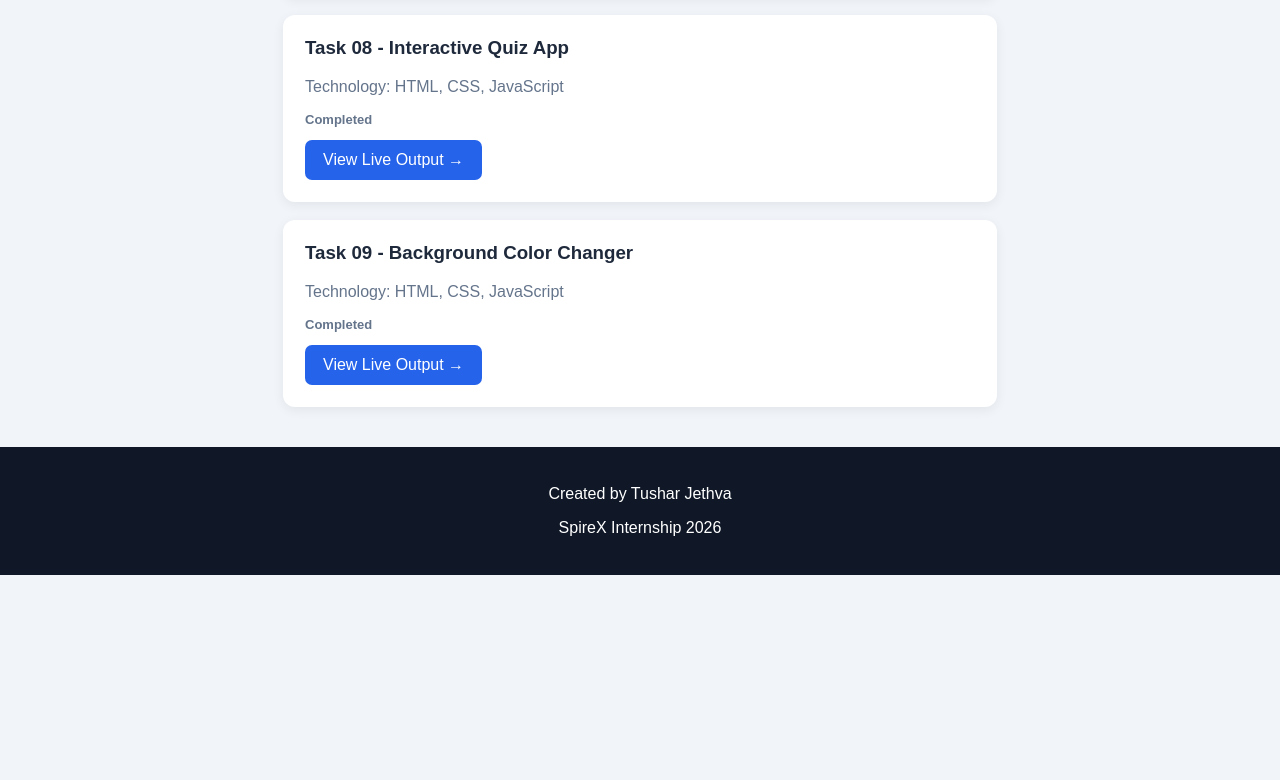
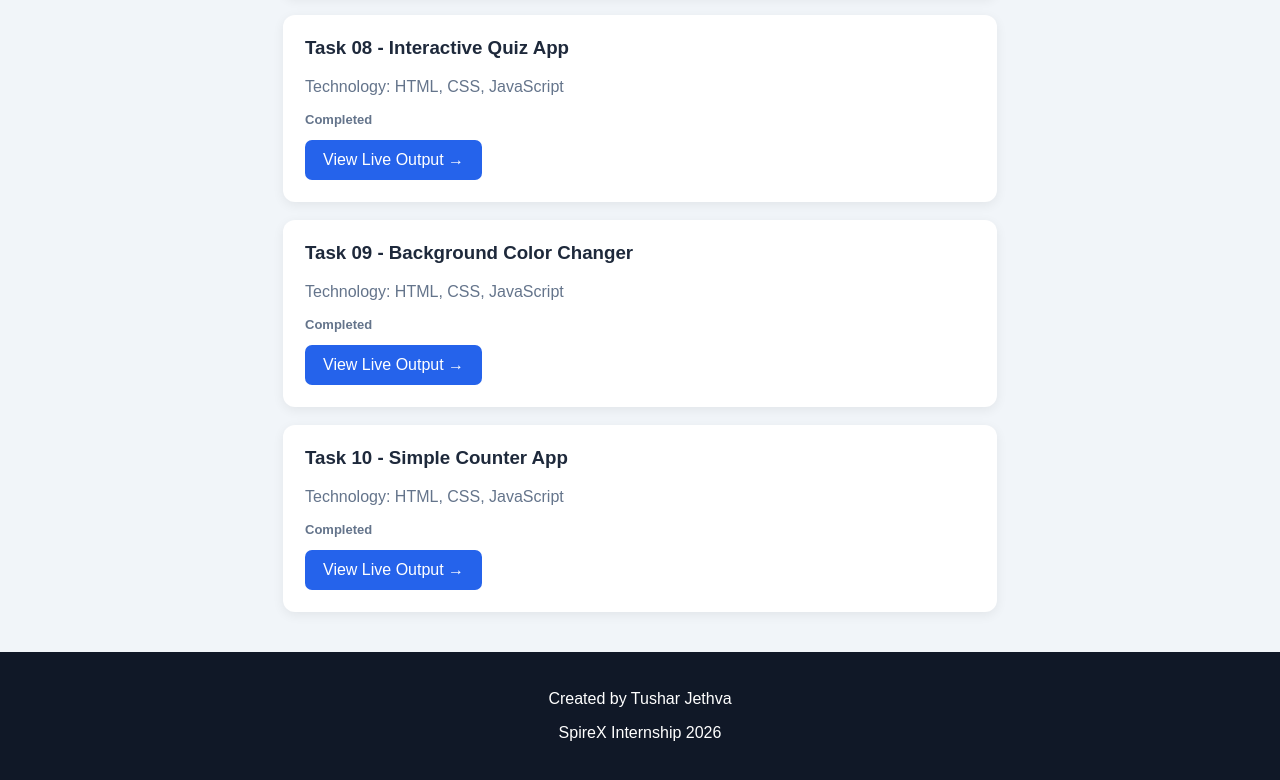
Before and after one commit to TusharJethva07/SpireX-Internship, a plain HTML site: page index.html in a window 1280 px wide. Shown: the part 1778-2558 px from the top of the page. Before the commit the page ends 2353 px from the top, so only its background shows below. Drawn offline with Linux system fonts and the light colour scheme.

Commit message:
Update index.html

```diff
--- a/index.html
+++ b/index.html
@@ -176,6 +176,17 @@
     </a>
     </div>
 
+
+    <div class="task">
+    <h3>Task 10 - Simple Counter App</h3>
+    <p>Technology: HTML, CSS, JavaScript</p>
+    <p class="status">Completed</p>
+    <a class="btn" href="./Task-10/simplecounterapp.html">
+        View Live Output →
+    </a>
+    </div>
+
+
 </div>
 
 <footer>
```
